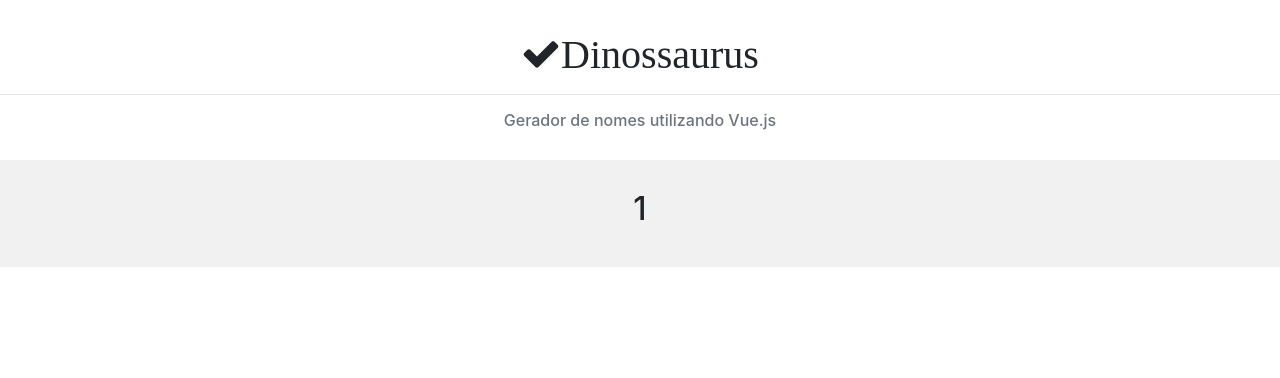
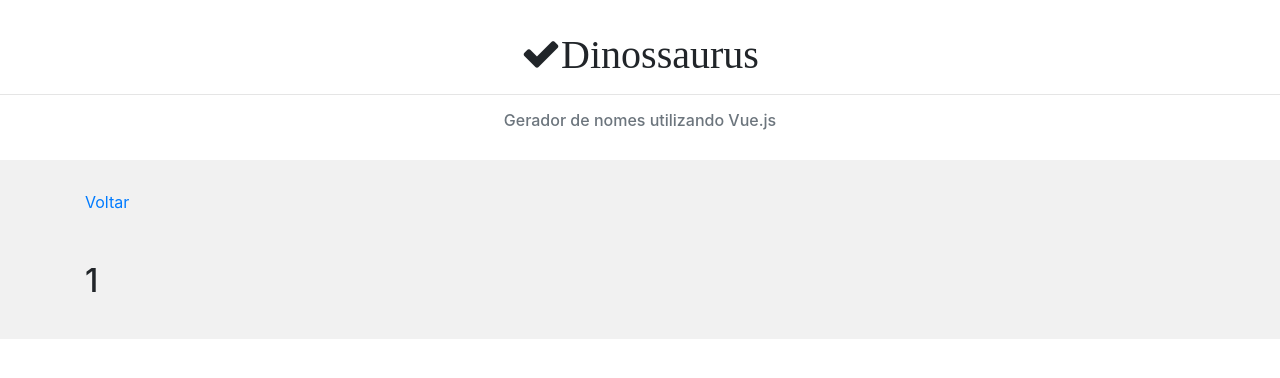
Before and after one commit to luizfilho46/rb-vue-lfh, a Vue app: page /#/domains/1 in a window 1280 px wide. Shown: the top 378 px of the page. Built offline with nearby package versions, Linux system fonts and the light colour scheme.

Commit message:
navegando entre rotas

```diff
--- a/src/components/DomainList.vue
+++ b/src/components/DomainList.vue
@@ -31,9 +31,12 @@
                       <span class="fa fa-shopping-cart">
                       </span>
                     </a>
+                    &nbsp;
+                    <button class="btn btn-info" @click="openDomain(domain)">
+                      <span class="fa fa-search"></span>
+                    </button>
                   </div>
                 </div>
-
               </li>
             </ul>
           </div>
@@ -148,6 +151,11 @@
         const query = response.data
         this.domains = query.data.domains
       })
+    },
+    openDomain(domain) {
+      this.$router.push({
+        path: `/domains/${domain.name}`
+      })
     }
   },
   created () {
--- a/src/components/DomainView.vue
+++ b/src/components/DomainView.vue
@@ -1,16 +1,22 @@
 <template>
     <div>
-        <div class="text-center">
-            <h2>{{ domain }}</h2>
+        <div class="container">
+            <div class="text-left">
+                <router-link to="/domains">Voltar</router-link>
+                <br />
+                <br />
+                <br />
+                <h2>{{ domain }}</h2>
+            </div>
         </div>
     </div>
 </template>
 
 <script>
     export default {
+        props: ["domain"],
         data() {
             return {
-                domain: ""
             }
         },
         created() {
--- a/src/main.js
+++ b/src/main.js
@@ -14,7 +14,8 @@
 		},
 		{
 			path: "/domains/:domain",
-			component: DomainView
+			component: DomainView,
+			props: true
 		},
 		{
 			path: "/",
```
